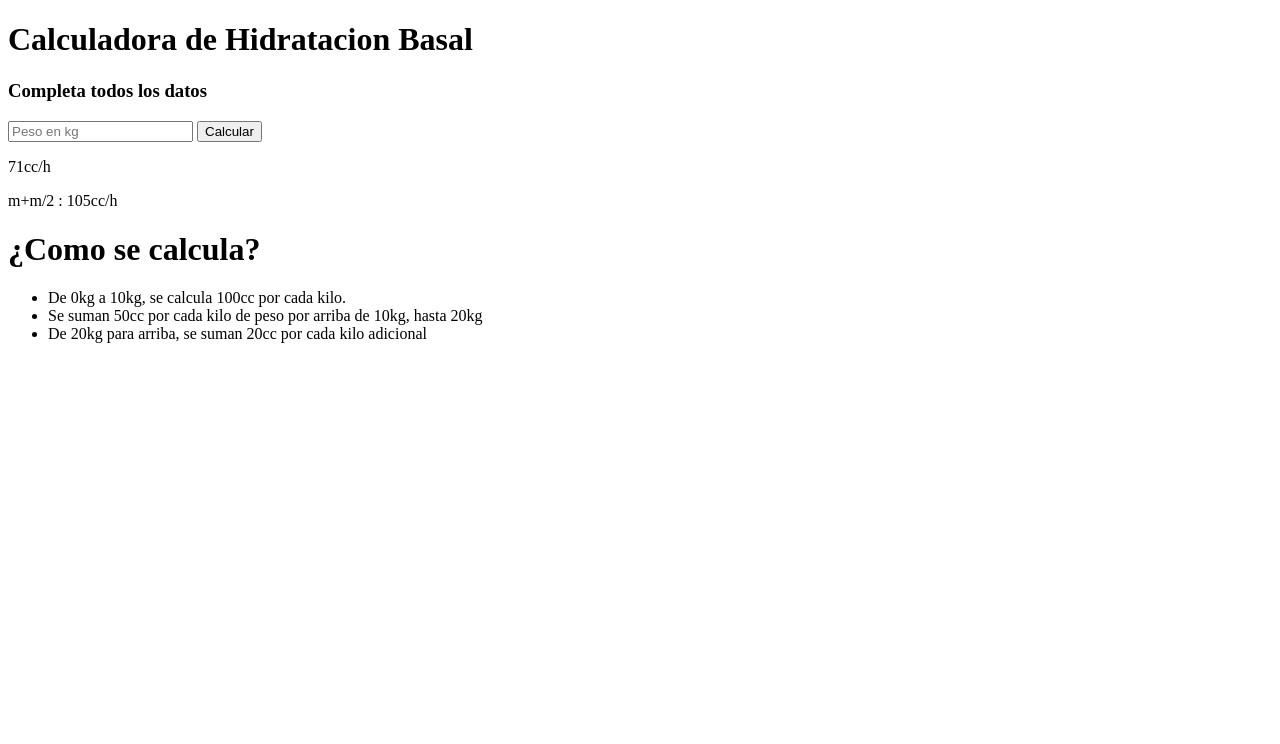
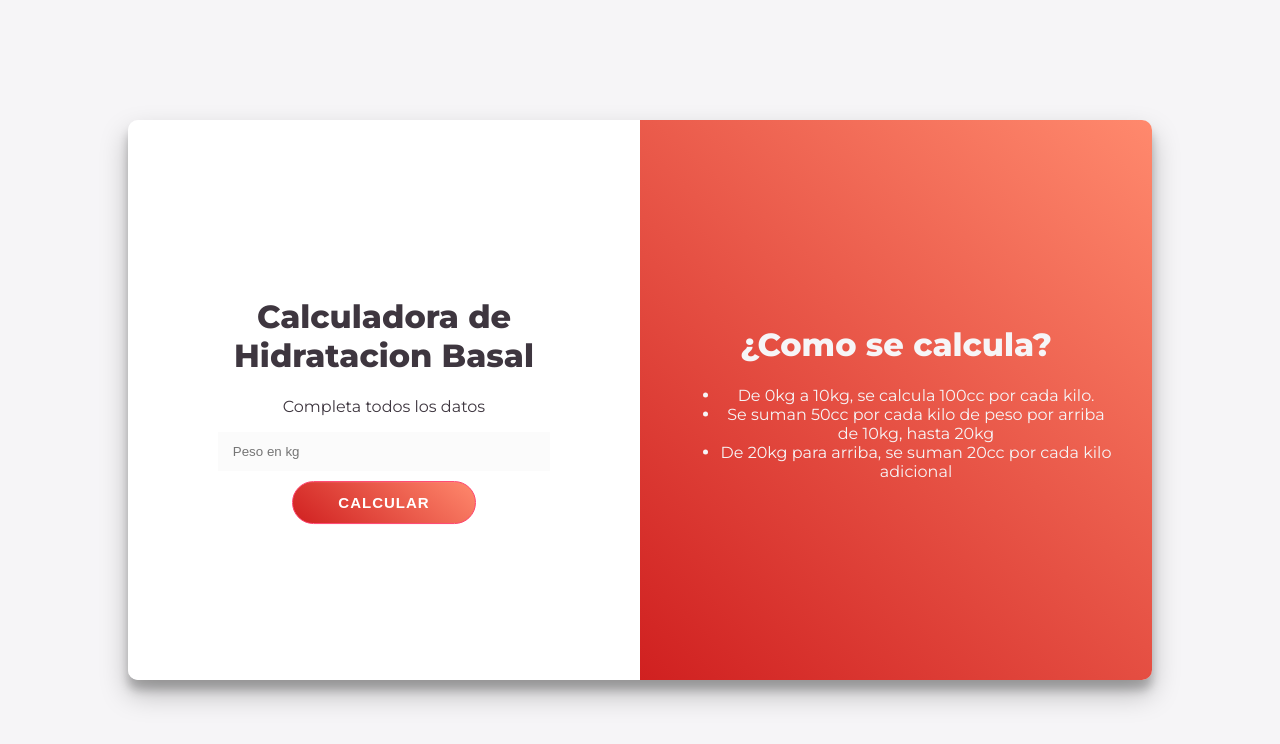
Before and after one commit to jessica-armoa/calculadora-basal, a plain HTML site: page index.html in a window 1280 px wide. Drawn offline with Linux system fonts and the light colour scheme.

Commit message:
Agrego hoja de estilos

```diff
--- a/index.html
+++ b/index.html
@@ -4,18 +4,25 @@
   <meta charset="UTF-8">
   <meta http-equiv="X-UA-Compatible" content="IE=edge">
   <meta name="viewport" content="width=device-width, initial-scale=1.0">
+  <link rel="stylesheet" href="./style.css">
   <title>Calculadora de Hidratacion Basal</title>
 </head>
 <body>
-  <div class="formulario">
+  <div id="contenedor">
+    <div id="calculadora">
+      <div class="contenido">
         <h1>Calculadora de Hidratacion Basal</h1>
-    <h3>Completa todos los datos</h3>
-    <input type="number" placeholder="Peso en kg">
-    <button>Calcular</button>
-    <p>71cc/h</p>
-    <p>m+m/2 : 105cc/h</p>
+        <p class="item">Completa todos los datos</p>
+        <input class="item" id="peso" type="number" placeholder="Peso en kg">
+        <p class="item" id="error">* Debe completar todos los datos</p>
+        <button class="item" id="calcular">Calcular</button>
+        <p class="item resultado" id="flu">71cc/h</p>
+        <p class="item resultado" id="man">m+m/2 : 105cc/h</p>
       </div>
-  <div class="informacion">
+    </div>
+
+    <div id="detalle">
+      <div class="contenido">
         <h1>¿Como se calcula?</h1>
         <ul dir="ltr">
           <li>De 0kg a 10kg, se calcula 100cc por cada kilo.</li>
@@ -23,6 +30,7 @@
           <li>De 20kg para arriba, se suman 20cc por cada kilo adicional</li>
         </ul>
       </div>
-
+    </div>
+  </div>
 </body>
 </html>
--- /dev/null
+++ b/style.css
@@ -0,0 +1,121 @@
+@import url('https://fonts.googleapis.com/css?family=Montserrat:400,800');
+
+body {
+  background: #f6f5f7;
+  font-family: 'Montserrat', sans-serif;
+  color: #3E363F;
+}
+
+#contenedor{
+  width: 80vw;
+  height: 70vh;
+  text-align: center;
+  /* Estas 3 lineas se encargan de centrar el div vertical y horizontalmente */
+  position: absolute;
+  inset: 0;
+  margin: auto;
+  border-radius: 10px;
+  overflow: hidden;
+  box-shadow: 0 14px 28px rgba(0, 0, 0, 0.25),
+    0 10px 10px rgba(0, 0, 0, 0.22);
+}
+
+#calculadora{
+  background: white;
+  /* Con estas 3 lineas vamos a hacer que los divs queden lado a lado */
+  width: 50%;
+  height: 100%;
+  float: left;
+}
+
+#detalle{
+  background: linear-gradient(220.55deg, #FF896D 0%, #D02020 100%);
+  /* Con estas 3 lineas vamos a hacer que los divs queden lado a lado */
+  width: 50%;
+  height: 100%;
+  float: left;
+  color: #f6f5f7
+}
+
+.contenido{
+  /* Estas tres lineas van a centrar el contenido verticalmente dentro de cada div */
+  position: relative;
+  top: 50%;
+  transform: translateY(-50%);
+  overflow: hidden;
+  padding: 40px;
+}
+input {
+  width: 70%;
+  padding: 12px 15px;
+  border: none;
+  background-color: #eeeeee3b;
+}
+
+button {
+  font-size: 15px;
+  font-weight: bold;
+  margin-top: 10px;
+  padding: 12px 45px;
+  border-radius: 30px;
+  background: linear-gradient(220.55deg, #FF896D 0%, #D02020 100%);
+  border: 1px solid #FF416C;
+  color: #FFFFFF;
+  text-transform: uppercase;
+  letter-spacing: 1px;
+  transition: transform 20ms ease-in;
+}
+
+button:hover{
+  box-shadow: 0 14px 28px rgba(0, 0, 0, 0.25),
+      0 10px 10px rgba(0, 0, 0, 0.22);
+  transform: scale(1.05);
+}
+
+button:active {
+  transform: scale(0.95);
+  box-shadow: none;
+}
+
+#error {
+  color: red;
+  font-weight: bold;
+  display: none;
+}
+
+.resultado {
+  color: #0A81D1;
+  font-weight: bold;
+  font-size: 25px;
+  margin-bottom: 5px;
+  display: none;
+}
+
+
+/*Animacion*/
+section {
+  width: 100%;
+  height: 100vh;
+  background: linear-gradient(-45deg, #CD75E6 0%, #E6CB8C 13%, #853F99 25%, #8f6aae 38%, #a86aa4 50%, #cc6b8e 62%, #f18271 75%, #f3a469 87%, #f7c978 100%);
+  ;
+  background-size: 400% 400%;
+  position: relative;
+  animation: animate 7.5s ease-in-out infinite;
+  display: flex;
+  justify-content: center;
+  align-items: center;
+}
+
+@keyframes animate {
+  0% {
+    background-position: 0 50%;
+  }
+
+  50% {
+    background-position: 100% 50%;
+  }
+
+  100% {
+    background-position: 0 50%;
+  }
+}
```
Lines whose indentation alone changed are shown as unchanged.
